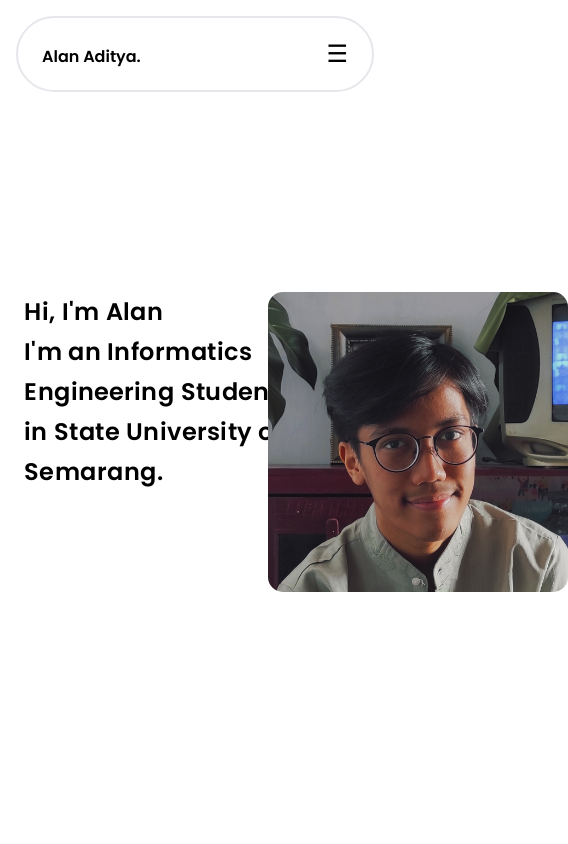
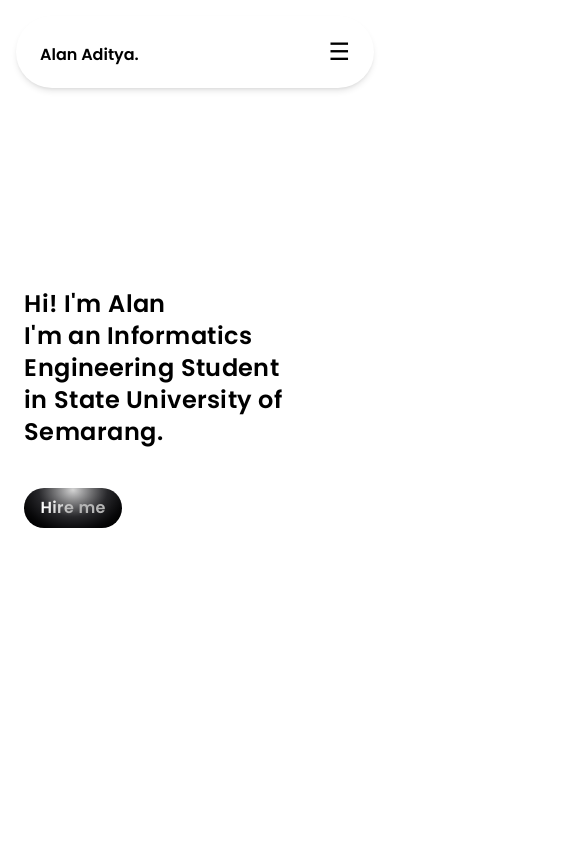
Before and after one commit to adtyalan/adtyalan.github.io, a React (Vite) app: page / in a window 390 px wide. Shown: the top 844 px of the page, 568 px wide, since content can reach past the window. Built offline with nearby package versions, Linux system fonts and the light colour scheme.

Commit message:
Perbaiki UI pada navbar dan Hero

```diff
--- a/src/components/Hero.jsx
+++ b/src/components/Hero.jsx
@@ -5,6 +5,7 @@ import Squares from "../kit/Backgrounds/Squares/Squares.jsx";
 import Particles from "../kit/Backgrounds/Particles/Particles.jsx";
 import BlurText from "../kit/TextAnimations/BlurText/BlurText.jsx";
 import TiltedCard from "../kit/Components/TiltedCard/TiltedCard.jsx";
+import ShinyText from "../kit/TextAnimations/ShinyText/ShinyText.jsx";
 
 const Hero = () => {
   return (
@@ -16,24 +17,43 @@ const Hero = () => {
         <h1 class="py-40 sm:py-0 font-semibold absolute inset-y-10 md:inset-y-20   start-1/16 whitespace-pre-line tracking-wide">
           <BlurText
             text={
-              "Hi, I'm Alan\nI'm an Informatics\nEngineering Student\nin State University of\nSemarang."
+              "Hi! I'm Alan\nI'm an Informatics\nEngineering Student\nin State University of\nSemarang."
             }
             delay={10}
             animateBy="line"
             direction="top"
-            className="text-2xl/10 sm:text-4xl/16"
+            className="text-2xl/8 sm:text-4xl/14 "
           />
+          <button
+            onClick={() => {
+              window.open(
+                "https://mail.google.com/mail/?view=cm&to=alanaditya96@gmail.com&su=Tawaran%20Kerja&body=Hai%20alan%20aku%20memiliki%20proyek%20yang%20ingin%20kamu%20kerjakan.%0A%0AProyek%20ini%20adalah%20tentang%20...%0A%0AKalau%20kamu%20berminat,%20silakan%20balas%20email%20ini.%0A%0ASalam,%0A[Your Name]",
+                "_blank"
+              );
+            }}
+            className="cursor-pointer mt-10 sm:mt-4"
+          >
+            <ShinyText
+              text="Hire me"
+              className="text-md font-regular"
+              speed={3}
+            />
+          </button>
         </h1>
-        <h1 class="py-40 sm:py-0 font-semibold absolute inset-y-10 md:inset-y-20   start-11/16 whitespace-pre-line tracking-wide">
+        <div
+          className="hidden bottom-1/4 right-4 w-24 h-24 /* Ukuran mobile */
+            sm:absolute sm:block sm:inset-y-20 sm:right-1/16 sm:w-[300px] sm:h-[300px] /* Ukuran desktop */
+            z-10"
+        >
           <TiltedCard
-            className="absolute top-1/2 left-1/2 -translate-x-1/2 -translate-y-1/2 "
+            className="w-full h-full"
             imageSrc="../src/assets/image/IMG_20230214_093208.jpg"
             altText="Kendrick Lamar - GNX Album Cover"
             captionText="Alan Aditya"
-            containerHeight="300px"
-            containerWidth="300px"
-            imageHeight="300px"
-            imageWidth="300px"
+            containerHeight="100%"
+            containerWidth="100%"
+            imageHeight="100%"
+            imageWidth="100%"
             rotateAmplitude={12}
             scaleOnHover={1.2}
             showMobileWarning={false}
@@ -41,7 +61,7 @@ const Hero = () => {
             displayOverlayContent={true}
             overlayContent={<p className="tilted-card-demo-text"></p>}
           />
-        </h1>
+        </div>
         <div className="w-full h-dvh overflow-hidden">
           {/* <Particles
             particleColors={["#000000", "#000000"]}
--- a/src/components/NavBar.jsx
+++ b/src/components/NavBar.jsx
@@ -19,8 +19,8 @@ const NavBar = () => {
 
   return (
     <>
-      <header className="sticky top-0 z-10 px-4 pt-4 md:px-6 md:pt-6">
-        <div className="bg-white w-full flex justify-between items-baseline py-5 px-6 sticky top-0 border-2 border-gray-200 rounded-full">
+      <header className="sticky top-0 z-20 px-4 pt-4 md:px-6 md:pt-6">
+        <div className="bg-white w-full flex justify-between items-baseline py-5 px-6 sticky top-0 rounded-full shadow-md">
           <div className="logo">
             <Link to="/">
               <h2 className="font-semibold">Alan Aditya.</h2>
--- a/src/kit/TextAnimations/ShinyText/ShinyText.jsx
+++ b/src/kit/TextAnimations/ShinyText/ShinyText.jsx
@@ -1,46 +1,58 @@
-/*
-	Installed from https://reactbits.dev/tailwind/
-*/
+import { motion, useAnimation } from "framer-motion";
+import { useEffect, useRef } from "react";
 
 const ShinyText = ({ text, disabled = false, speed = 5, className = "" }) => {
   const animationDuration = `${speed}s`;
+  const controls = useAnimation();
+  const ref = useRef(null);
+
+  useEffect(() => {
+    const observer = new IntersectionObserver(
+      ([entry]) => {
+        if (entry.isIntersecting) {
+          controls.start({
+            x: 0,
+            opacity: 1,
+            filter: "blur(0px)",
+            transition: { duration: 1, ease: "easeOut" },
+          });
+        }
+      },
+      { threshold: 0.2 }
+    );
+    if (ref.current) observer.observe(ref.current);
+    return () => observer.disconnect();
+  }, [controls]);
 
   return (
-    <div
-      className={`text-[#b5b5b5a4] bg-clip-text inline-block ${
-        disabled ? "" : "animate-shine"
-      } ${className}`}
+    <motion.div
+      ref={ref}
+      initial={{ x: -60, opacity: 0, filter: "blur(10px)" }}
+      animate={controls}
+      className={`
+        bg-radial-[at_50%_5%] from-neutral-300 via-zinc-800 to-black
+        inline-block
+        px-4 py-2 rounded-full
+        ${className}
+      `}
+    >
+      <span
+        className={`
+          bg-clip-text text-transparent
+          ${disabled ? "" : "animate-shine"}
+        `}
         style={{
           backgroundImage:
-          "linear-gradient(120deg, rgba(255, 255, 255, 0) 40%, rgba(255, 255, 255, 0.8) 50%, rgba(255, 255, 255, 0) 60%)",
+            "linear-gradient(120deg, #b5b5b5 30%, #ffffff 50%, #b5b5b5 70%)",
           backgroundSize: "200% 100%",
           WebkitBackgroundClip: "text",
           animationDuration: animationDuration,
-        fontSize: "2rem",
-        fontWeight: "bold",
         }}
       >
         {text}
-    </div>
+      </span>
+    </motion.div>
   );
 };
 
 export default ShinyText;
-
-// tailwind.config.js
-// module.exports = {
-//   theme: {
-//     extend: {
-//       keyframes: {
-//         shine: {
-//           '0%': { 'background-position': '100%' },
-//           '100%': { 'background-position': '-100%' },
-//         },
-//       },
-//       animation: {
-//         shine: 'shine 5s linear infinite',
-//       },
-//     },
-//   },
-//   plugins: [],
-// };
--- a/src/style/style.css
+++ b/src/style/style.css
@@ -4,8 +4,6 @@
 
 @theme {
   --font-poppins: "Poppins", "sans-serif";
-}
-
   @keyframes shine {
     0% {
       background-position: 100%;
@@ -14,7 +12,9 @@
       background-position: -100%;
     }
   }
+}
 
+/* Definisikan animasi secara terpisah */
 .animate-shine {
   animation: shine 5s linear infinite;
 }
```
Also changed, not shown: 1 other file (tests, documents, lock files or other folders). Lines whose indentation alone changed are shown as unchanged.
